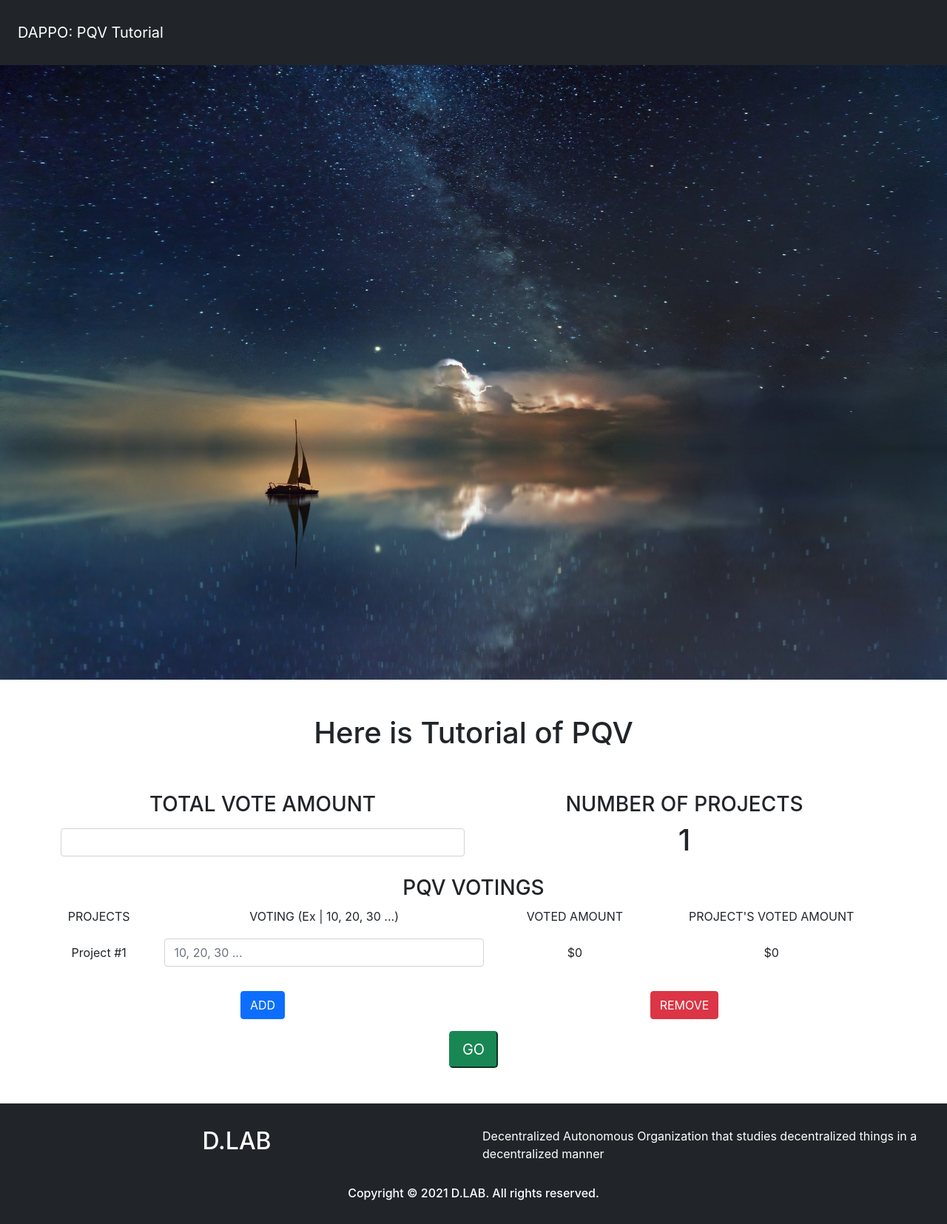
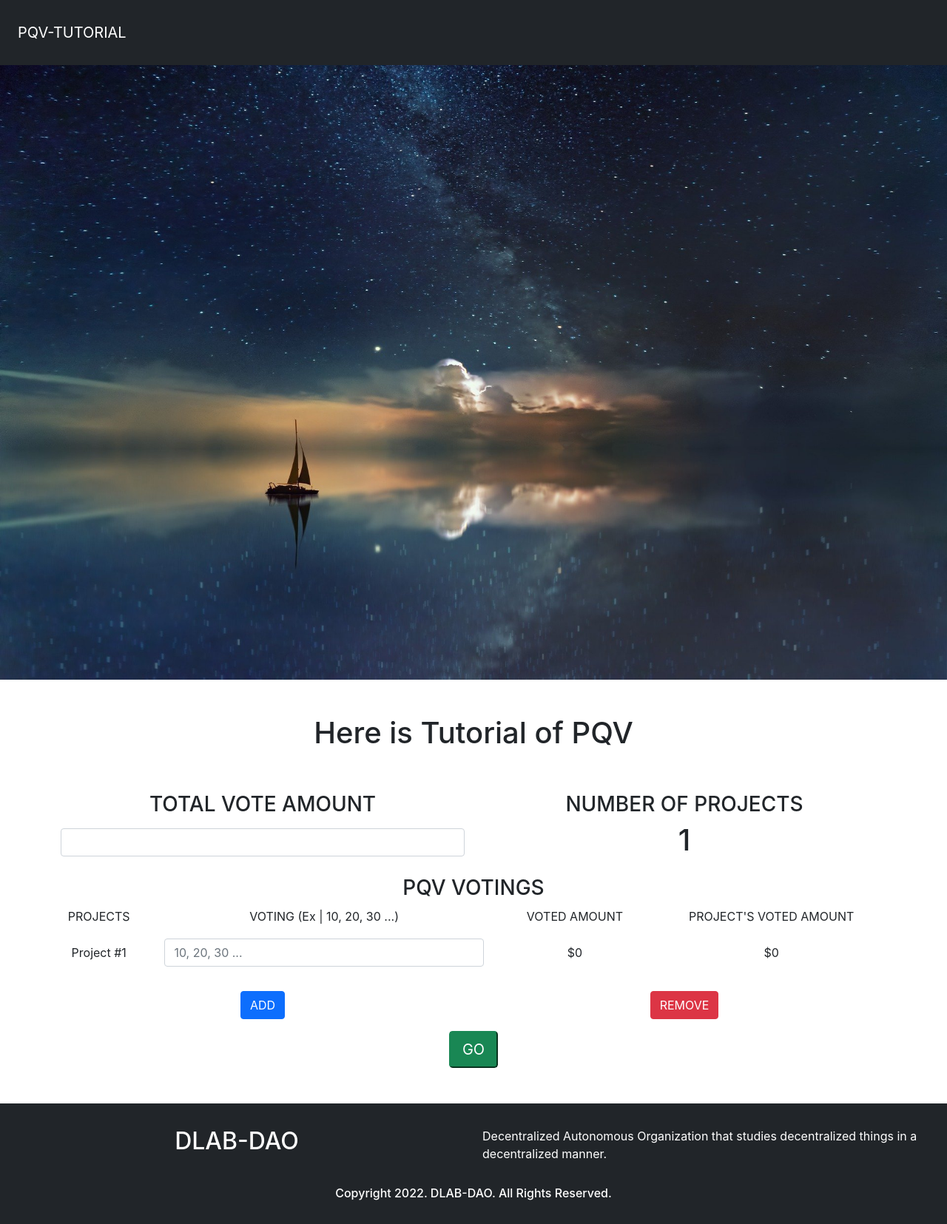
Before and after one commit to D3LAB-DAO/PQV-Calculator, a React (Create React App) app: page / in a window 1280 px wide. Shown: the whole page at 74% size. Built offline with nearby package versions, Linux system fonts and the light colour scheme.

Commit message:
update text info

```diff
--- a/public/index.html
+++ b/public/index.html
@@ -38,7 +38,7 @@
       crossorigin="anonymous"
     ></script>
 
-    <title>React App</title>
+    <title>PQV-TUTORIAL</title>
   </head>
   <body>
     <noscript>You need to enable JavaScript to run this app.</noscript>
--- a/src/components/footer.js
+++ b/src/components/footer.js
@@ -14,17 +14,17 @@ const Footer = () => {
     <Div className="container-fluid">
       <div className="row mb-3">
         <div className="col">
-          <h2>D.LAB</h2>
+          <h2>DLAB-DAO</h2>
         </div>
         <div className="col">
           <p className="text-start">
             Decentralized Autonomous Organization that studies decentralized
-            things in a decentralized manner
+            things in a decentralized manner.
           </p>
         </div>
       </div>
       <div className="row">
-        <h6>Copyright © 2021 D.LAB. All rights reserved.</h6>
+        <h6>Copyright 2022. DLAB-DAO. All Rights Reserved.</h6>
       </div>
     </Div>
   );
--- a/src/components/header.js
+++ b/src/components/header.js
@@ -12,7 +12,7 @@ const Header = () => {
       <nav class="navbar navbar-fixed-top navbar-expand-lg navbar-dark bg-dark">
         <div class="container-fluid">
           <a class="navbar-brand" href="#">
-            DAPPO: PQV Tutorial
+            PQV-TUTORIAL
           </a>
         </div>
       </nav>
```
